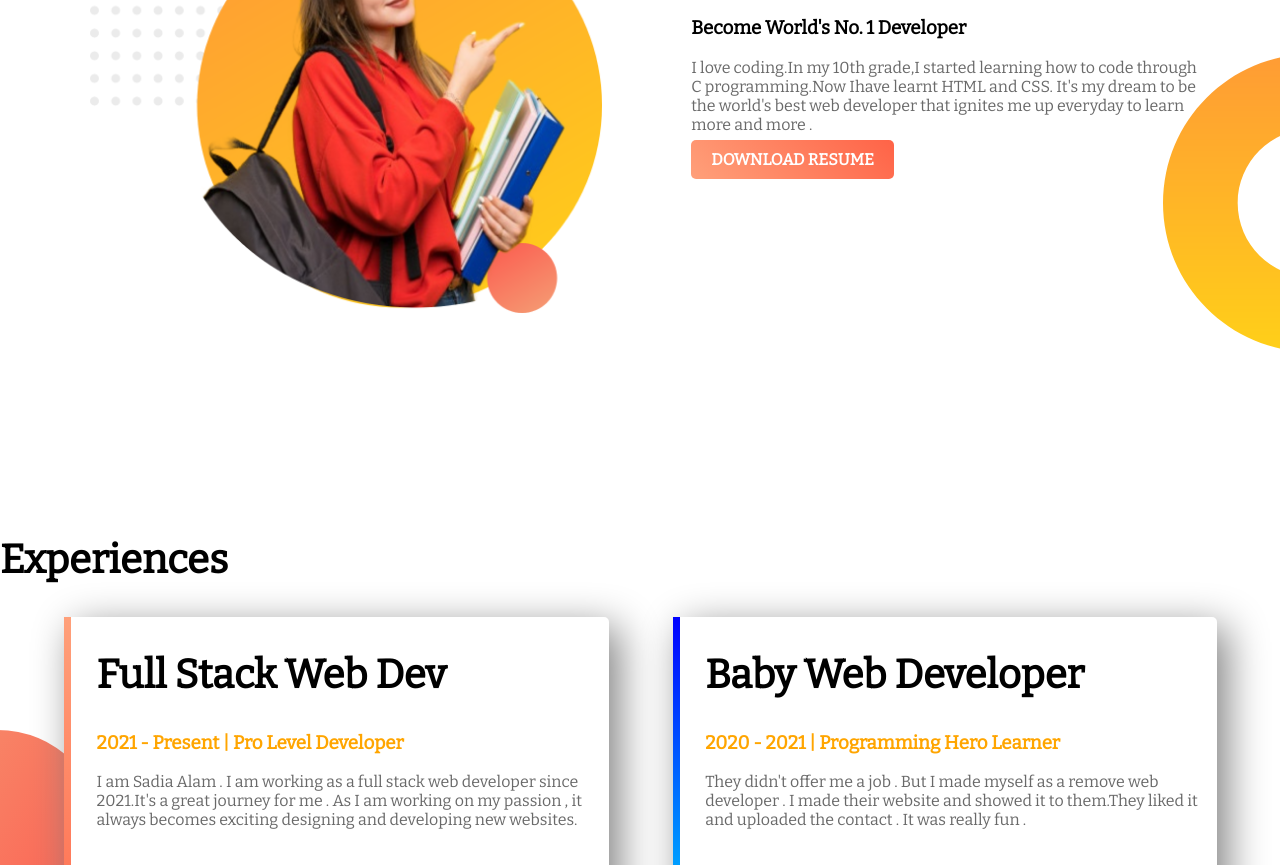
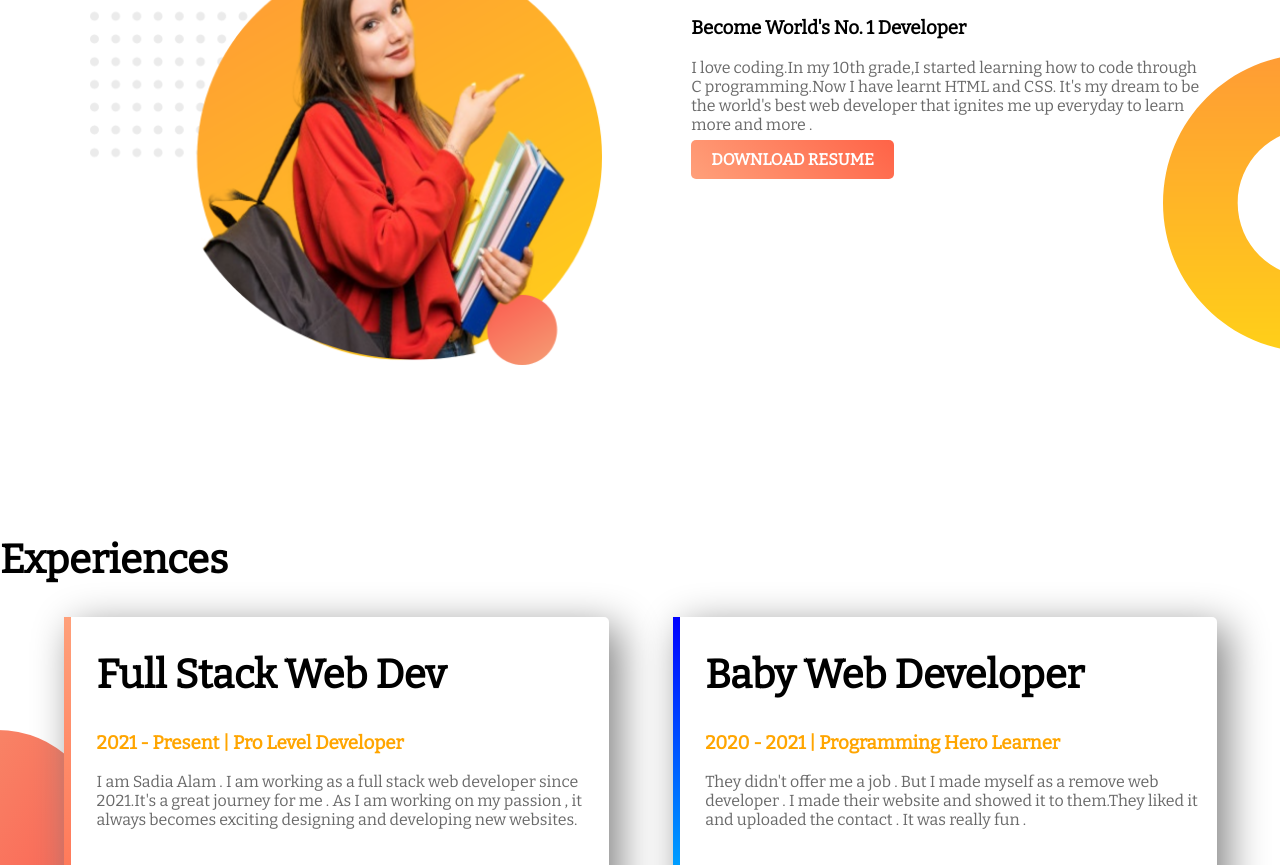
Before and after one commit to sadia-alam/web-portfolio, a plain HTML site: page index.html in a window 1280 px wide. Shown: the part 697-1562 px from the top of the page. Drawn offline with nearby package versions, Linux system fonts and the light colour scheme.

Commit message:
web porfolio of sadia

```diff
--- a/index.html
+++ b/index.html
@@ -3,34 +3,39 @@
 <head>
     <meta charset="UTF-8">
     <meta name="viewport" content="width=device-width, initial-scale=1.0">
-    <title>Sadia Web Designer</title>
+    <title>Sadia Web Developer</title>
     <link rel="stylesheet" href="style.css">
     <link href="https://fonts.googleapis.com/css?family=Bitter&display=swap" rel="stylesheet">
 </head>
 <body>
+
    <section class="top-banner">
         <div class="half-width">
-            <h1>Welcome   To</h1>
+            <h1>Welcome  To</h1>
             <h1><span class="orange-highlight">Sadia's</span>  Website</h1>
             <h3>World-class professional web dev</h3>
             <p>I have always been curious about learning new things , especially in the fields of technology , science and economy. As I grew up , I got to know about web design & development ; and soon it occupied a place in the list of my skills.Now I can develop website and learning more as much as I can to be better in web development.</p>
             <a class="link-button" target="_blank" href="https://www.facebook.com/profile.php?id=100042478042381">HIRE ME</a>
         </div>
+
         <div class="half-width">
             <img src="images/profile2.png">
         </div>
    </section>
+
    <section class="dream-area">
         <div class="half-width">
             <img src="images/profile1.png">
         </div>
+
         <div class="half-width">
             <h2>Big Dream</h2>
             <h3>Become World's No. 1 Developer</h3>
-            <p>I love coding.In my 10th grade,I started learning how to code through C programming.Now Ihave learnt HTML and CSS. It's my dream to be the world's best web developer that ignites me up everyday to learn more and more .</p>
+            <p>I love coding.In my 10th grade,I started learning how to code through C programming.Now I have learnt HTML and CSS. It's my dream to be the world's best web developer that ignites me up everyday to learn more and more .</p>
             <a class="link-button" href="www.google.com" target="_blank">DOWNLOAD RESUME</a>
         </div>
    </section>
+
    <section class="experience-area">
        <h2>Experiences</h2>
        <div id="full-stack" class="half-width single-experience">
@@ -38,14 +43,17 @@
             <h3 class="orange-highlight">2021 - Present | Pro Level Developer</h3>
             <p>I am Sadia Alam . I am working as a full stack web developer since 2021.It's a great journey for me . As I am working on my passion , it always becomes exciting designing and developing new websites.</p>
        </div>
+
        <div id="baby-web" class="half-width single-experience">
            <h2>Baby Web Developer</h2>
            <h3 class="orange-highlight">2020 - 2021 | Programming Hero Learner</h3>
            <p>They didn't offer me a job . But I made myself as a remove web developer . I made their website and showed it to them.They liked it and uploaded the contact . It was really fun .</p>
        </div>
    </section>
+
    <footer>
        <p>&copy; SADIA 2021, all rights reserved</p>
    </footer>
+
 </body>
 </html>
--- a/style.css
+++ b/style.css
@@ -24,6 +24,7 @@ p{
 .half-width img{
     width:100%;
     margin-right:5%;
+    margin-top: 10%;
 }
 .top-banner{
     background-image:url("images/top-banner.png");
```
